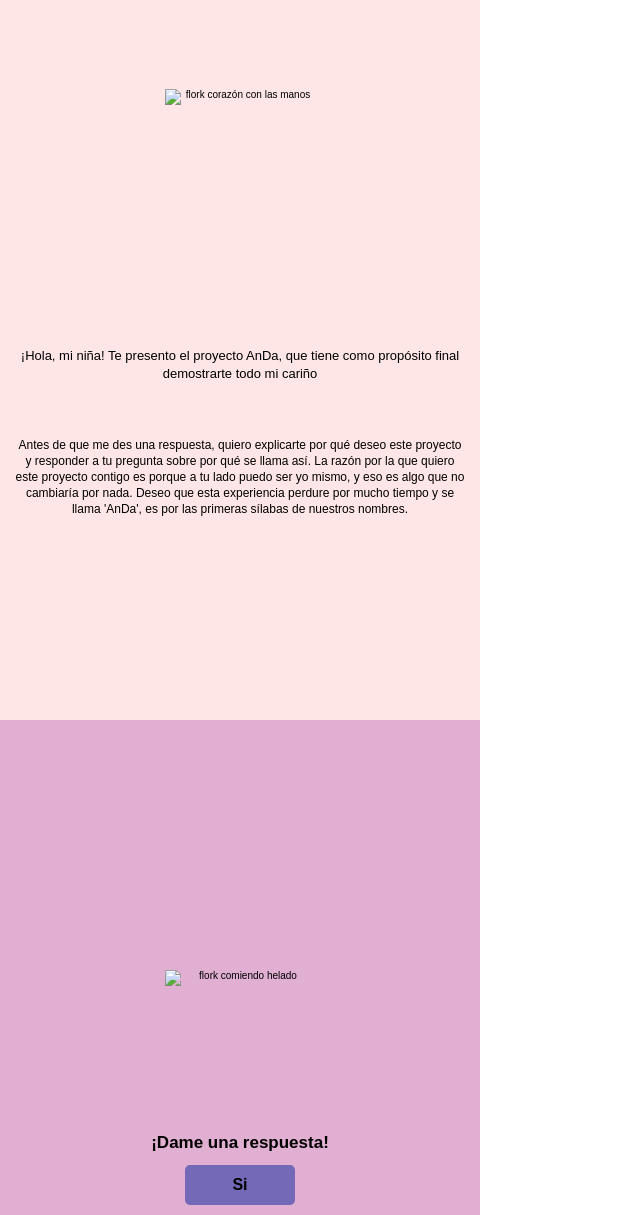
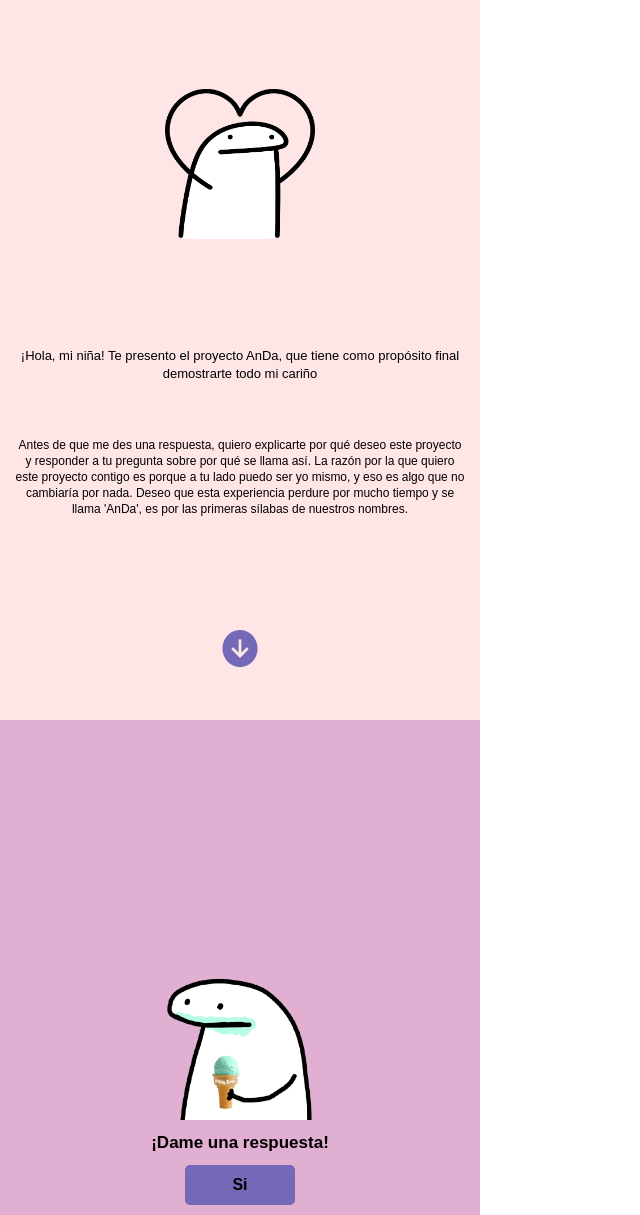
Before and after one commit to luis497/Proyecto-AnDa, a plain HTML site: page index.html in a window 1280 px wide. Shown: the part 80-1295 px from the top of the page, without its empty margins (0-640 px from the left). Drawn offline with Linux system fonts and the light colour scheme; the site is published under a folder, as on GitHub Pages, so addresses that start at the root find nothing; a web font is replaced by a local one.

Commit message:
Mejoras 1

```diff
--- a/index.html
+++ b/index.html
@@ -11,7 +11,7 @@
     <main>
         <section class="bloque bloque__principal">
             <h2 class="title">Proyecto AnDa</h2>
-            <img class="flork-corazon" src="/assets/florks/bdc8c524db9841aa008759aa176c207c.png" alt="flork corazón con las manos">
+            <img class="flork-corazon" src="./assets/florks/bdc8c524db9841aa008759aa176c207c.png" alt="flork corazón con las manos">
             <article class="seccion-explicacion">
                 <p class="saludo">¡Hola, mi niña! Te presento el proyecto AnDa, que tiene como propósito final demostrarte todo mi cariño</p>
                 <p class="sustentacion">Antes de que me des una respuesta, quiero explicarte por qué deseo este proyecto y responder a tu pregunta sobre por qué se llama así. La razón por la que quiero este proyecto contigo es porque a tu lado puedo ser yo mismo, y eso es algo que no cambiaría por nada. Deseo que esta experiencia perdure por mucho tiempo y se llama 'AnDa', es por las primeras sílabas de nuestros nombres.</p>
@@ -19,7 +19,7 @@
             <button onclick="window.location.href='#seguir'" class="flecha-abajo"></button>
         </section>
         <section id="seguir" class="bloque bloque__secundario">
-            <img class="flork-comiendo" src="/assets/florks/1c87ce2b7e8c83ea1a799b98e0fa1f9d.png" alt="flork comiendo helado">
+            <img class="flork-comiendo" src="./assets/florks/1c87ce2b7e8c83ea1a799b98e0fa1f9d.png" alt="flork comiendo helado">
             <div class="botones-eleccion">
                 <h3 class="respuesta">¡Dame una respuesta!</h3>
                 <button onclick="window.location.href='#ir'" class="boton">Si</button>
@@ -28,7 +28,7 @@
         </section>
         <section id="ir" class="bloque bloque_terciario">
             <div>
-                <img class="flork-guillando" src="/assets/florks/8a3dd465744c4dc33c7b00e256181e77.png" alt="flork guillando el ojo">
+                <img class="flork-guillando" src="./assets/florks/8a3dd465744c4dc33c7b00e256181e77.png" alt="flork guillando el ojo">
                 <p class="felicidades">Felicidades ahora dile al  novio que te de el peluche </p>
             </div>
         </section>
--- a/style.css
+++ b/style.css
@@ -62,7 +62,7 @@ html{
     line-height: 1.6rem;
 }
 .bloque__principal .flecha-abajo{
-    background-image: url(/assets/icons/Frame\ 17.png);
+    background-image: url(./assets/icons/Frame\ 17.png);
     background-position: center;
     background-repeat: no-repeat;
     width: 50px;
```
